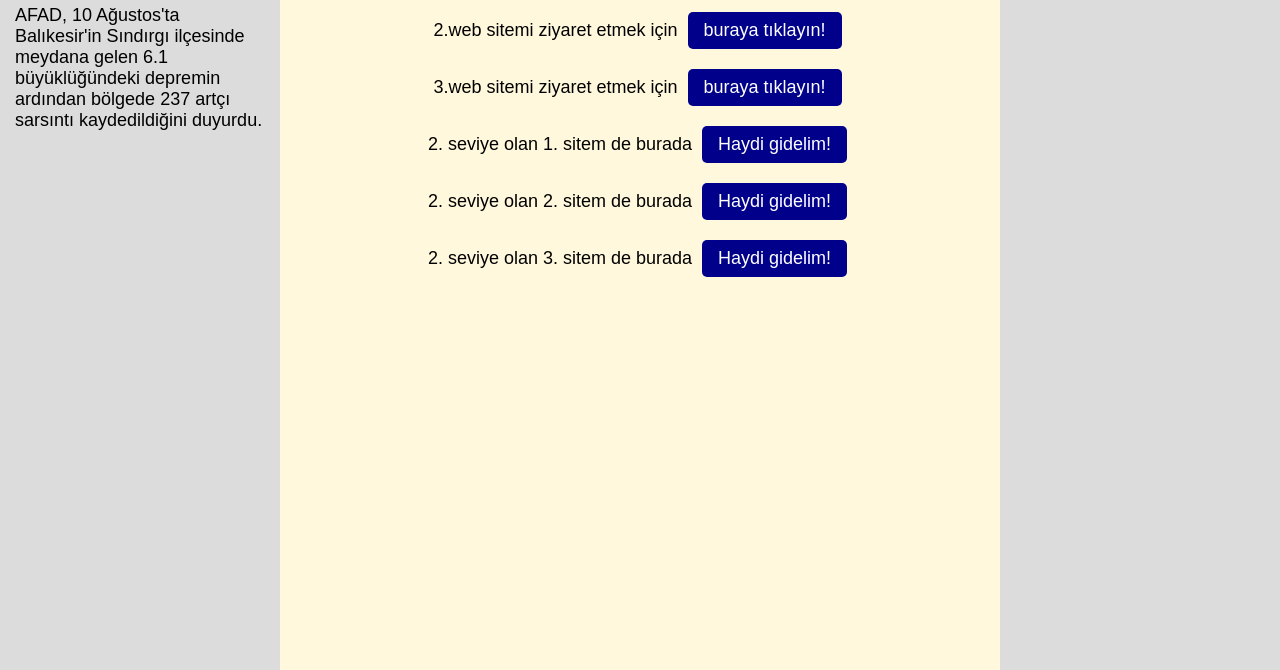
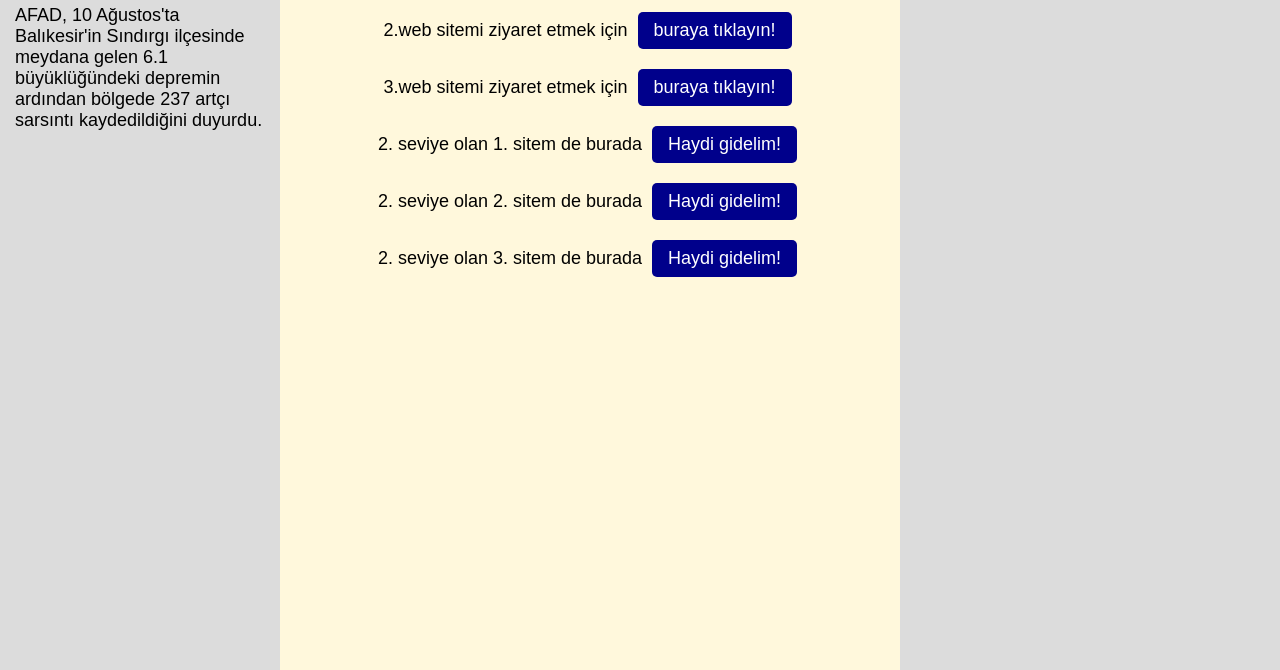
Before and after one commit to AhmeTalha15/Ahmet_Talha_web_sitesi, a plain HTML site: page index.html in a window 1280 px wide. Shown: the part 130-800 px from the top of the page. Drawn offline with Linux system fonts and the light colour scheme.

Commit message:
Update index.html

```diff
--- a/index.html
+++ b/index.html
@@ -13,7 +13,7 @@
       }
       body {
         margin: 0;
-        padding: 0px 250px 0 250px; /* üst = header, sağ-sol = aside genişliği */
+        padding: 0px 350px 0 250px; /* üst = header, sağ-sol = aside genişliği */
         text-align: center;
         font-family: Arial, sans-serif;
         background-color: #FFF8DC;
@@ -35,16 +35,19 @@
      aside {
       background-color: #dcdcdc;
       padding: 15px;
-      width: 250px;
       border-radius: 8px;
-      height: 100vh;
+      min-height: 100vh;
       position: fixed;
       top: 0;
       text-align: left;
       }
 
-      aside.sol { left: 0; }
-      aside.sag { right: 0; }
+      aside.sol { left: 0;
+                  width: 250px;
+      }
+      aside.sag { right: 0;
+                  width: 350px;
+      }
 
       aside h2 {
         font-size: 18px;
@@ -83,7 +86,9 @@
 
     <aside class="sag">
       <h2>Mehmet Varıcı'dan Yazılar</h2>
-      <p>"Yazı"</p>
+      <p>
+        "Yazı"
+      </p>
       <p>16.08.2025 Yazısı</p>
     </aside>
 
```
